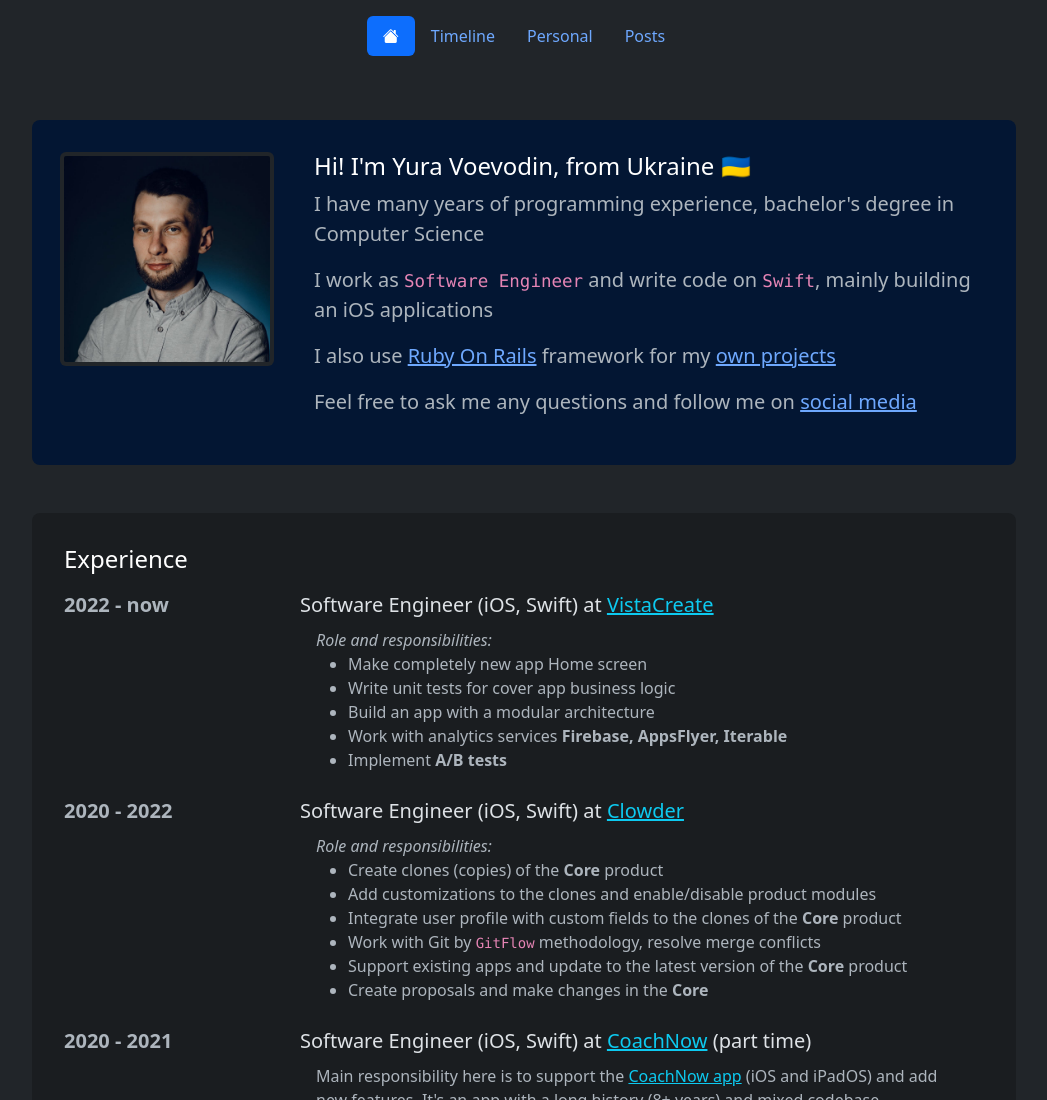
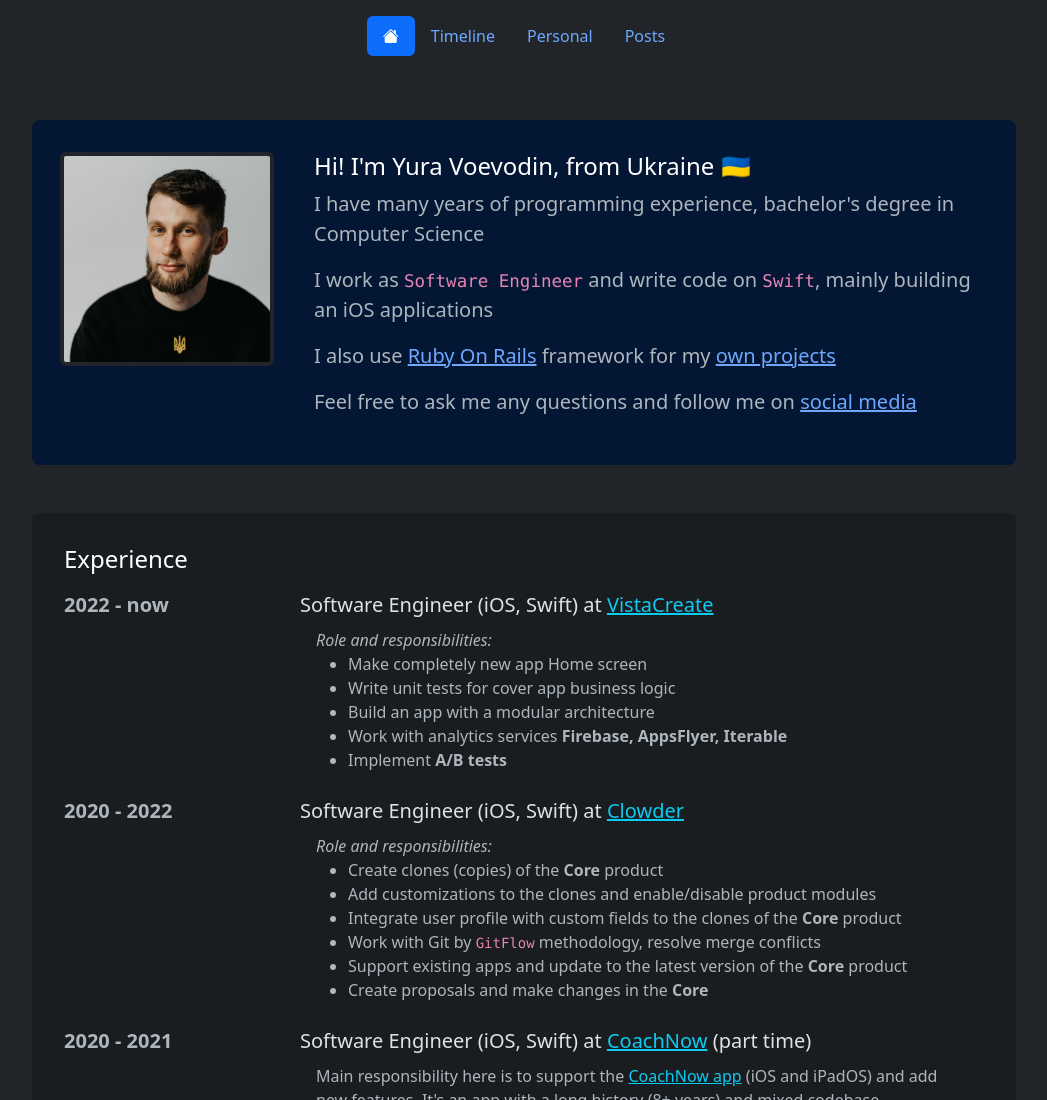
Before and after one commit to yura-voevodin/yura-voevodin.github.io, a plain HTML site: page index.html in a window 1280 px wide. Shown: the top 1100 px of the page, without its empty margins (116-1163 px from the left). Drawn offline with nearby package versions, Linux system fonts and the light colour scheme.

Commit message:
Update CV and avatar

```diff
--- a/index.html
+++ b/index.html
@@ -55,7 +55,7 @@
 
     <div class="row fs-5 p-3 rounded-3 bg-primary-subtle">
         <div class="col-sm-3 mt-3">
-            <img class="img-thumbnail border border-0" alt="Yura Voevodin" src="/assets/blue square-630e5061678475f0449343e5fe2aeb765f51b30f013e99935cf95615caa5d42d.jpg" />
+            <img class="img-thumbnail border border-0" alt="Yura Voevodin" src="/assets/new-8bf2e14fc5a8f0bb80a0eef43a3ba9a59cde1b3b0f367917a0d258787b59b8e2.jpg" />
         </div>
 
         <div class="col">
```
Also changed, not shown: assets/new-8bf2e14fc5a8f0bb80a0eef43a3ba9a59cde1b3b0f367917a0d258787b59b8e2.jpg (added), 1 other file.
